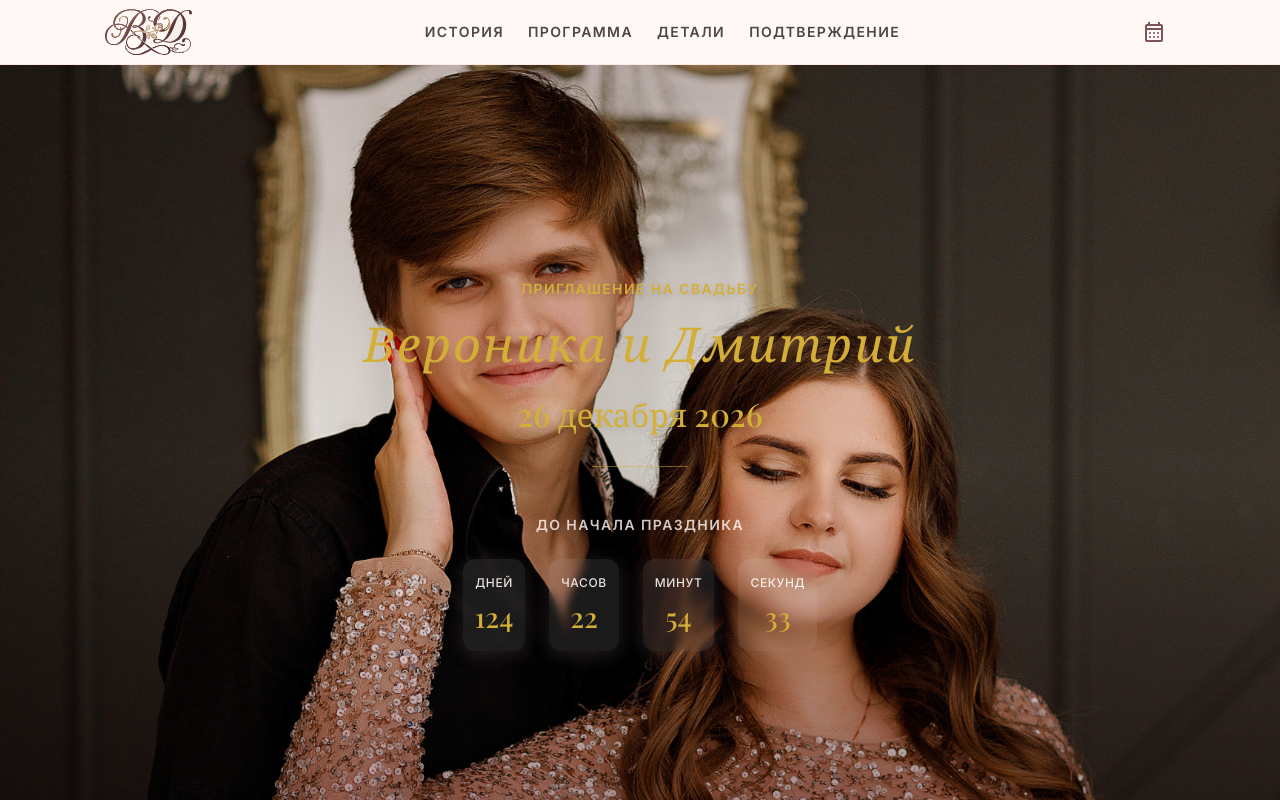
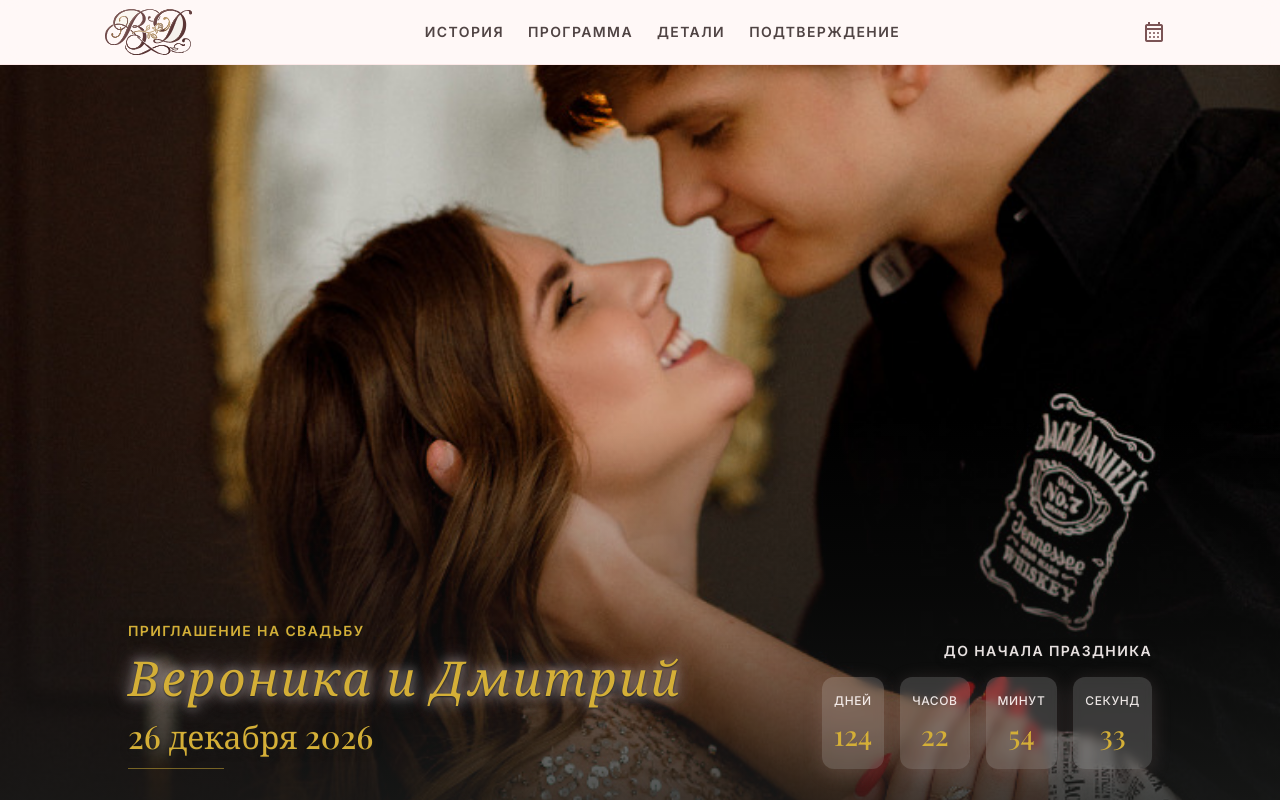
Before and after one commit to RD-1-2020/wedding, an Angular app: page / in a window 1280 px wide. Shown: the top 800 px of the page. Built offline with nearby package versions, Linux system fonts and the light colour scheme; a web font is replaced by a local one.

Commit message:
Some refactor hero section

```diff
--- a/src/app/sections/hero-section.html
+++ b/src/app/sections/hero-section.html
@@ -1,6 +1,6 @@
 <section
   id="home"
-  class="relative isolate flex min-h-[100dvh] w-full min-w-0 flex-col items-center justify-center overflow-hidden py-20"
+  class="relative isolate flex min-h-[calc(100dvh-4rem)] w-full min-w-0 flex-col overflow-hidden"
   aria-labelledby="hero-heading"
 >
   <picture class="absolute inset-0 -z-10 block h-full w-full">
@@ -11,7 +11,7 @@
       height="1080"
     />
     <img
-      class="h-full w-full object-cover object-center"
+      class="h-full w-full object-cover object-[center_40%]"
       ngSrc="/assets/photos/hero-portrait.jpg"
       srcset="/assets/photos/hero-portrait.jpg 1x, /assets/photos/hero-portrait@2x.jpg 2x"
       width="768"
@@ -20,29 +20,29 @@
     />
   </picture>
 
+  <div class="hero-vignette" aria-hidden="true"></div>
+
+  <div class="relative z-10 mt-auto w-full px-4 pb-4 lg:px-0 lg:pb-0">
     <div
-    class="absolute inset-0 -z-10 bg-gradient-to-t from-primary/80 via-surface/40 to-primary/30 mix-blend-multiply"
-    aria-hidden="true"
-  ></div>
-  <div class="absolute inset-0 -z-10 bg-powder-pink/10 mix-blend-overlay" aria-hidden="true"></div>
-
-  <div class="relative z-10 mx-auto flex w-full max-w-3xl flex-col items-center px-4 text-center md:px-16">
-    <p class="mb-4 font-sans text-sm font-semibold tracking-[0.1em] text-real-gold uppercase drop-shadow-md">
+      class="hero-copy mx-auto flex w-full max-w-6xl flex-col gap-6 px-4 py-5 text-center md:gap-8 md:px-12 md:py-8 lg:flex-row lg:items-end lg:justify-between lg:gap-16 lg:px-16 lg:text-left"
+    >
+      <div class="flex flex-col items-center lg:items-start">
+        <p class="hero-kicker mb-2 font-sans text-sm font-semibold tracking-[0.1em] text-real-gold uppercase">
           Приглашение на свадьбу
         </p>
-    <h1 id="hero-heading" class="neon-invitation mb-6">Вероника и Дмитрий</h1>
-    <p class="mb-8 font-display text-[2rem] leading-10 font-medium text-real-gold drop-shadow-md">
+        <h1 id="hero-heading" class="neon-invitation mb-3 lg:whitespace-nowrap">Вероника и Дмитрий</h1>
+        <p class="hero-date mb-3 font-display text-2xl leading-8 font-medium text-real-gold md:text-[2rem] md:leading-10">
           26 декабря 2026
         </p>
         <p class="sr-only">26.12.2026</p>
-    <div class="mb-12 h-px w-24 bg-real-gold/50" aria-hidden="true"></div>
+        <div class="h-px w-24 bg-real-gold/50" aria-hidden="true"></div>
+      </div>
 
-    <div class="w-full" aria-live="polite">
-      <p class="mb-6 font-sans text-sm font-semibold tracking-[0.1em] text-surface-bright uppercase opacity-80">
+      <div class="w-full lg:w-auto" aria-live="polite">
+        <p class="hero-kicker mb-4 font-sans text-sm font-semibold tracking-[0.1em] text-surface-bright uppercase opacity-90 lg:text-right">
           До начала праздника
         </p>
-
-      <dl class="flex flex-wrap justify-center gap-4 md:gap-6">
+        <dl class="flex flex-wrap justify-center gap-3 md:gap-4 lg:justify-end">
           <div class="countdown-tile">
             <dt class="mb-2 font-sans text-xs font-medium tracking-wider text-surface-bright uppercase opacity-90">Дней</dt>
             <dd class="font-display text-[1.75rem] leading-9 font-medium text-real-gold">{{ pad(remaining().days) }}</dd>
@@ -62,4 +62,5 @@
         </dl>
       </div>
     </div>
+  </div>
 </section>
--- a/src/styles.css
+++ b/src/styles.css
@@ -134,6 +134,60 @@
     line-height: 1.15;
     letter-spacing: 0.05em;
     color: var(--real-gold);
+    text-shadow:
+      0 1px 2px rgb(27 28 27 / 85%),
+      0 2px 14px rgb(27 28 27 / 75%),
+      0 0 10px color-mix(in srgb, var(--neon-glow) 60%, transparent),
+      0 0 20px color-mix(in srgb, var(--neon-glow) 45%, transparent),
+      0 0 24px color-mix(in srgb, var(--powder-pink) 35%, transparent);
+  }
+
+  .hero-kicker,
+  .hero-date {
+    text-shadow:
+      0 1px 2px rgb(27 28 27 / 90%),
+      0 2px 10px rgb(27 28 27 / 70%);
+  }
+
+  .hero-vignette {
+    pointer-events: none;
+    position: absolute;
+    inset: 0;
+    z-index: -10;
+    background: linear-gradient(
+      to top,
+      rgb(27 28 27 / 88%) 0%,
+      rgb(27 28 27 / 55%) 32%,
+      rgb(27 28 27 / 18%) 52%,
+      transparent 68%
+    );
+  }
+
+  .hero-copy {
+    border: 1px solid color-mix(in srgb, var(--real-gold) 28%, transparent);
+    border-radius: 12px;
+    background: rgb(27 28 27 / 66%);
+    box-shadow: 0 12px 36px rgb(27 28 27 / 40%);
+    backdrop-filter: blur(12px);
+  }
+
+  @media (min-width: 1024px) {
+    .hero-vignette {
+      background: linear-gradient(
+        to top,
+        rgb(27 28 27 / 78%) 0%,
+        rgb(27 28 27 / 28%) 28%,
+        transparent 52%
+      );
+    }
+
+    .hero-copy {
+      border: 0;
+      border-radius: 0;
+      background: transparent;
+      box-shadow: none;
+      backdrop-filter: none;
+    }
   }
 
   .gilt-card {
@@ -175,7 +229,7 @@
     flex-direction: column;
     align-items: center;
     border-radius: 12px;
-    background: color-mix(in srgb, #fff8f7 10%, transparent);
+    background: color-mix(in srgb, #fff8f7 18%, transparent);
     padding: 1rem 0.75rem;
     box-shadow: 0 4px 20px rgb(244 194 194 / 15%);
     backdrop-filter: blur(4px);
```
Lines whose indentation alone changed are shown as unchanged.
